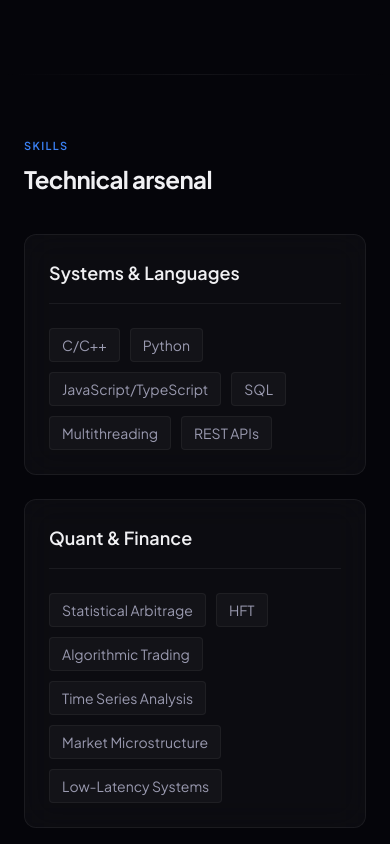
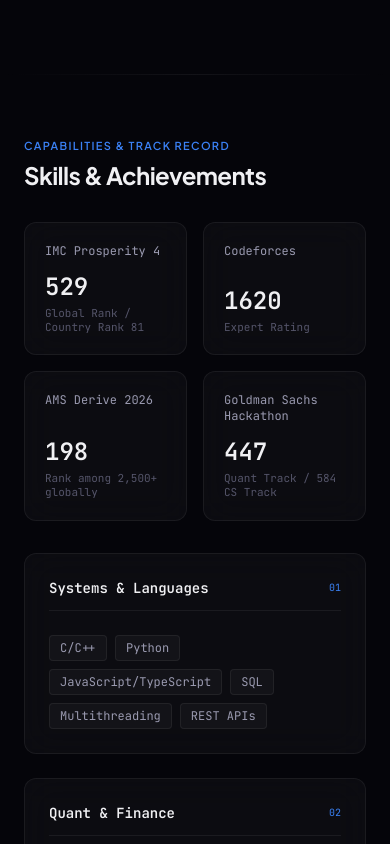
Before and after one commit to kmzpatil/portfolio, a Next.js app: page / in a window 390 px wide. Shown: the part 9520-10364 px from the top of the page. Built offline with nearby package versions, Linux system fonts and the light colour scheme.

Commit message:
consolidate skills and achievements into unified view

```diff
--- a/src/app/page.tsx
+++ b/src/app/page.tsx
@@ -6,7 +6,6 @@
 import Projects from "@/components/sections/Projects";
 import Playground from "@/components/sections/Playground";
 import Skills from "@/components/sections/Skills";
-import Achievements from "@/components/sections/Achievements";
 import Contact from "@/components/sections/Contact";
 import { projects } from "@/lib/data";
 import SmoothScroll from "@/components/SmoothScroll";
@@ -28,7 +27,6 @@
           <Projects projects={projects} />
           <Playground />
           <Skills />
-          <Achievements />
           <Contact />
         </main>
       </SmoothScroll>
--- a/src/components/sections/Skills.tsx
+++ b/src/components/sections/Skills.tsx
@@ -1,43 +1,76 @@
 'use client';
 
 import { motion } from 'framer-motion';
-import { skillGroups } from '@/lib/data';
+import { skillGroups, achievements } from '@/lib/data';
 
 export default function Skills() {
   return (
     <section id="skills" className="min-h-screen flex flex-col justify-center relative py-16 sm:py-20">
       <div className="section-divider absolute top-0 left-0 right-0" />
       <div className="section-container w-full">
+
+        {/* Section Header */}
         <motion.div
-          initial={{ opacity: 0, y: 40 }}
+          initial={{ opacity: 0, y: 30 }}
           whileInView={{ opacity: 1, y: 0 }}
           viewport={{ once: true, margin: "-50px" }}
-          transition={{ duration: 0.7, ease: [0.25, 0.1, 0.25, 1] }}
+          transition={{ duration: 0.6, ease: [0.25, 0.1, 0.25, 1] }}
+          className="mb-8"
         >
-          <p className="text-subheading mb-3">Skills</p>
-          <h2 className="text-heading text-[var(--text-primary)] mb-10">
-            Technical arsenal
+          <p className="text-subheading mb-2">Capabilities &amp; Track Record</p>
+          <h2 className="text-heading text-[var(--text-primary)]">
+            Skills &amp; Achievements
           </h2>
         </motion.div>
 
-        <div className="grid grid-cols-1 md:grid-cols-3 gap-6 md:gap-8">
+        {/* Top: 4 Key Achievements / Competitive Ranks */}
+        <div className="grid grid-cols-2 lg:grid-cols-4 gap-4 mb-8">
+          {achievements.map((ach, i) => (
+            <motion.div
+              key={i}
+              initial={{ opacity: 0, scale: 0.95 }}
+              whileInView={{ opacity: 1, scale: 1 }}
+              viewport={{ once: true, margin: "-50px" }}
+              transition={{ duration: 0.5, delay: i * 0.08, ease: [0.25, 0.1, 0.25, 1] }}
+              className="glow-card rounded-xl p-5 flex flex-col justify-between group cursor-default bg-white/[0.02]"
+            >
+              <h3 className="text-xs font-mono text-[var(--text-secondary)] mb-3">
+                {ach.title}
+              </h3>
+              <div>
+                <span className="text-mono-metric text-2xl sm:text-3xl font-bold text-[var(--text-primary)] block mb-1 group-hover:text-[var(--accent)] transition-colors">
+                  {ach.stat}
+                </span>
+                <span className="text-[11px] text-[var(--text-tertiary)] font-mono leading-tight block">
+                  {ach.detail}
+                </span>
+              </div>
+            </motion.div>
+          ))}
+        </div>
+
+        {/* Bottom: 3 Core Technical Arsenal Groups */}
+        <div className="grid grid-cols-1 md:grid-cols-3 gap-6">
           {skillGroups.map((group, i) => (
             <motion.div
               key={i}
               initial={{ opacity: 0, y: 20 }}
               whileInView={{ opacity: 1, y: 0 }}
               viewport={{ once: true, margin: "-50px" }}
-              transition={{ duration: 0.5, delay: i * 0.1, ease: [0.25, 0.1, 0.25, 1] }}
-              className="glow-card rounded-xl p-6 md:p-8 flex flex-col"
+              transition={{ duration: 0.5, delay: 0.15 + i * 0.1, ease: [0.25, 0.1, 0.25, 1] }}
+              className="glow-card rounded-xl p-6 flex flex-col justify-between bg-white/[0.02]"
             >
-              <h3 className="text-lg font-semibold text-[var(--text-primary)] mb-6 pb-4 border-b border-[var(--border-subtle)]">
-                {group.label}
-              </h3>
-              <div className="flex flex-wrap gap-2.5 mt-auto">
+              <div>
+                <h3 className="text-sm font-semibold font-mono text-[var(--text-primary)] mb-4 pb-3 border-b border-[var(--border-subtle)] flex items-center justify-between">
+                  <span>{group.label}</span>
+                  <span className="text-[10px] text-[var(--accent)] font-normal">0{i+1}</span>
+                </h3>
+              </div>
+              <div className="flex flex-wrap gap-2 mt-auto pt-2">
                 {group.skills.map((skill, j) => (
                   <span
                     key={j}
-                    className="text-sm px-3 py-1.5 rounded bg-white/[0.03] text-[var(--text-secondary)] border border-white/[0.05] hover:border-[var(--accent)]/50 hover:bg-[var(--accent)]/10 transition-colors cursor-default"
+                    className="text-xs font-mono px-2.5 py-1 rounded bg-white/[0.03] text-[var(--text-secondary)] border border-white/[0.06] hover:border-[var(--accent)]/50 hover:bg-[var(--accent)]/10 hover:text-white transition-colors cursor-default"
                   >
                     {skill}
                   </span>
@@ -46,6 +79,7 @@
             </motion.div>
           ))}
         </div>
+
       </div>
     </section>
   );
--- a/src/components/ui/NavBar.tsx
+++ b/src/components/ui/NavBar.tsx
@@ -8,8 +8,8 @@
   { id: 'about', label: 'About' },
   { id: 'experience', label: 'Experience' },
   { id: 'projects', label: 'Projects' },
-  { id: 'playground', label: 'Playground' },
-  { id: 'skills', label: 'Skills' },
+  { id: 'playground', label: 'Laboratory' },
+  { id: 'skills', label: 'Skills & Honors' },
   { id: 'contact', label: 'Contact' },
 ];
 
```
